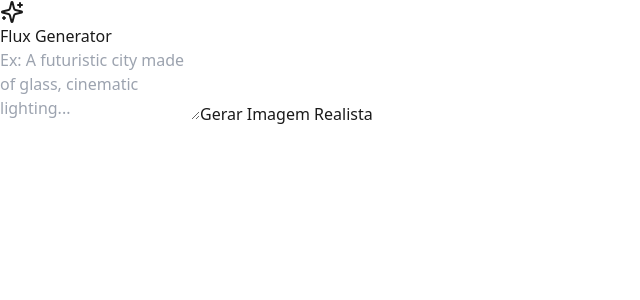
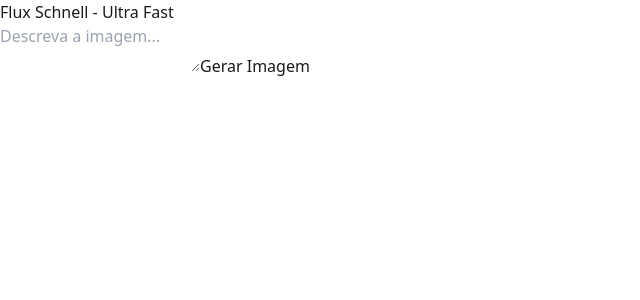
Before and after one commit to Testando0/Bsjsjs, a Next.js app: page / in a window 1280 px wide. Shown: the top 300 px of the page, without its empty margins (0-640 px from the left). Built offline with nearby package versions, Linux system fonts and the light colour scheme.

Commit message:
Update page.tsx

```diff
--- a/app/page.tsx
+++ b/app/page.tsx
@@ -1,77 +1,104 @@
 "use client";
 
 import { useState } from "react";
-import { Loader2, Sparkles } from "lucide-react";
 
-export default function Home() {
+export default function FluxGenerator() {
   const [prompt, setPrompt] = useState("");
   const [prediction, setPrediction] = useState<any>(null);
+  const [status, setStatus] = useState("");
   const [loading, setLoading] = useState(false);
 
   const sleep = (ms: number) => new Promise((r) => setTimeout(r, ms));
 
   const handleSubmit = async (e: React.FormEvent) => {
     e.preventDefault();
+    if (!prompt) return;
+
     setLoading(true);
     setPrediction(null);
+    setStatus("Iniciando...");
 
+    try {
+      // 1. SOLICITA A GERAÇÃO
       const response = await fetch("/api/predictions", {
         method: "POST",
         headers: { "Content-Type": "application/json" },
         body: JSON.stringify({ prompt }),
       });
 
-    let pred = await response.json();
-    setPrediction(pred);
+      const data = await response.json();
 
-    // Loop de Polling: Verifica status sem travar a Vercel
-    while (pred.status !== "succeeded" && pred.status !== "failed") {
-      await sleep(1500);
-      const checkRes = await fetch(`/api/predictions/${pred.id}`);
-      pred = await checkRes.json();
-      setPrediction(pred);
+      if (!response.ok || !data.id) {
+        throw new Error(data.error || "Falha ao iniciar geração");
       }
+
+      let currentPrediction = data;
+      setPrediction(currentPrediction);
+      setStatus(currentPrediction.status);
+
+      // 2. LOOP DE POLLING (Blindado contra undefined)
+      while (
+        currentPrediction.status !== "succeeded" &&
+        currentPrediction.status !== "failed"
+      ) {
+        await sleep(2000); // Aguarda 2 segundos entre checagens
+
+        const checkRes = await fetch(`/api/predictions/${currentPrediction.id}`);
+        const updated = await checkRes.json();
+
+        if (checkRes.ok && updated.id) {
+          currentPrediction = updated;
+          setPrediction(currentPrediction);
+          setStatus(currentPrediction.status);
+        } else {
+          throw new Error("Erro ao atualizar status da imagem");
+        }
+      }
+    } catch (err: any) {
+      console.error(err);
+      setStatus("Erro: " + err.message);
+    } finally {
       setLoading(false);
+    }
   };
 
   return (
-    <div className="max-w-2xl mx-auto p-8 font-sans">
-      <h1 className="text-4xl font-bold mb-8 flex items-center gap-2">
-        <Sparkles className="text-blue-500" /> Flux Generator
-      </h1>
+    <div className="min-h-screen bg-white text-black p-10 flex flex-col items-center font-sans">
+      <div className="max-w-xl w-full">
+        <h1 className="text-2xl font-bold mb-4 text-center">Flux Schnell - Ultra Fast</h1>
 
-      <form onSubmit={handleSubmit} className="space-y-4">
+        <form onSubmit={handleSubmit} className="flex flex-col gap-4">
           <textarea
-          className="w-full p-4 border rounded-xl shadow-sm text-black"
-          placeholder="Ex: A futuristic city made of glass, cinematic lighting..."
+            className="border-2 border-black p-4 rounded-lg focus:outline-none focus:ring-2 focus:ring-blue-500"
+            placeholder="Descreva a imagem..."
             value={prompt}
             onChange={(e) => setPrompt(e.target.value)}
-          rows={3}
+            disabled={loading}
           />
           <button
-          disabled={loading || !prompt}
-          className="w-full bg-blue-600 text-white py-3 rounded-xl font-semibold disabled:bg-gray-400 transition-all hover:bg-blue-700"
+            type="submit"
+            disabled={loading}
+            className="bg-black text-white font-bold py-3 rounded-lg hover:bg-gray-800 disabled:bg-gray-400 transition-all"
           >
-          {loading ? "Gerando..." : "Gerar Imagem Realista"}
+            {loading ? `Gerando (${status})...` : "Gerar Imagem"}
           </button>
         </form>
 
         {prediction && (
-        <div className="mt-10">
-          {prediction.status === "succeeded" ? (
+          <div className="mt-10 flex flex-col items-center">
+            {prediction.output && (
               <img
-              src={prediction.output[0]}
-              alt="Generated"
-              className="w-full rounded-2xl shadow-2xl animate-in fade-in duration-700"
+                src={prediction.output[prediction.output.length - 1]}
+                alt="Resultado"
+                className="rounded-lg shadow-2xl w-full h-auto border border-gray-200"
               />
-          ) : (
-            <div className="flex flex-col items-center justify-center p-20 bg-gray-100 rounded-2xl border-dashed border-2">
-              <Loader2 className="animate-spin text-blue-500 mb-2" />
-              <p className="text-gray-500 uppercase tracking-widest text-xs">{prediction.status}</p>
+            )}
+            <p className="mt-4 text-sm text-gray-500 uppercase font-bold tracking-widest">
+              Status Final: {status}
+            </p>
           </div>
         )}
       </div>
-      )}
     </div>
   );
 }
```
Lines whose indentation alone changed are shown as unchanged.
